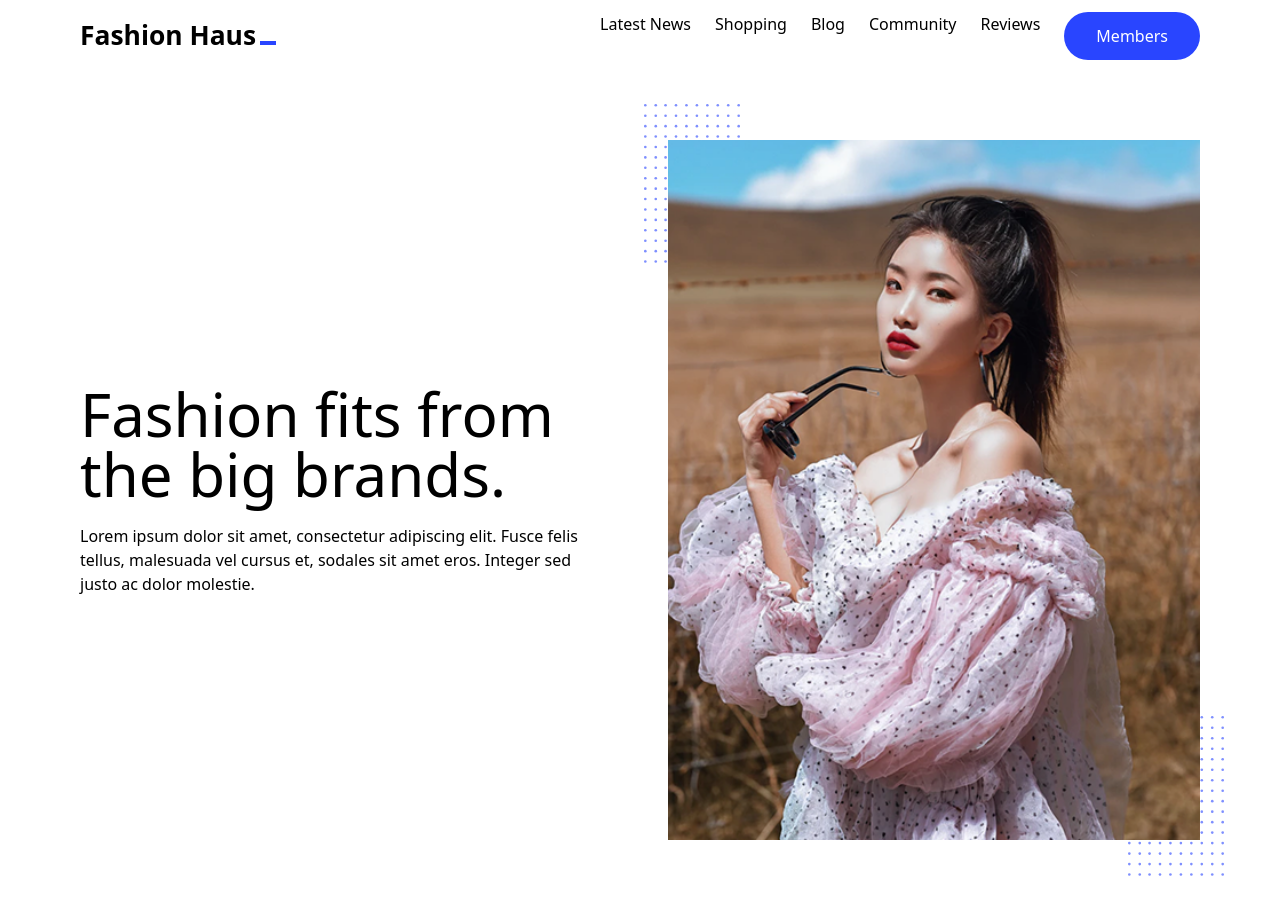
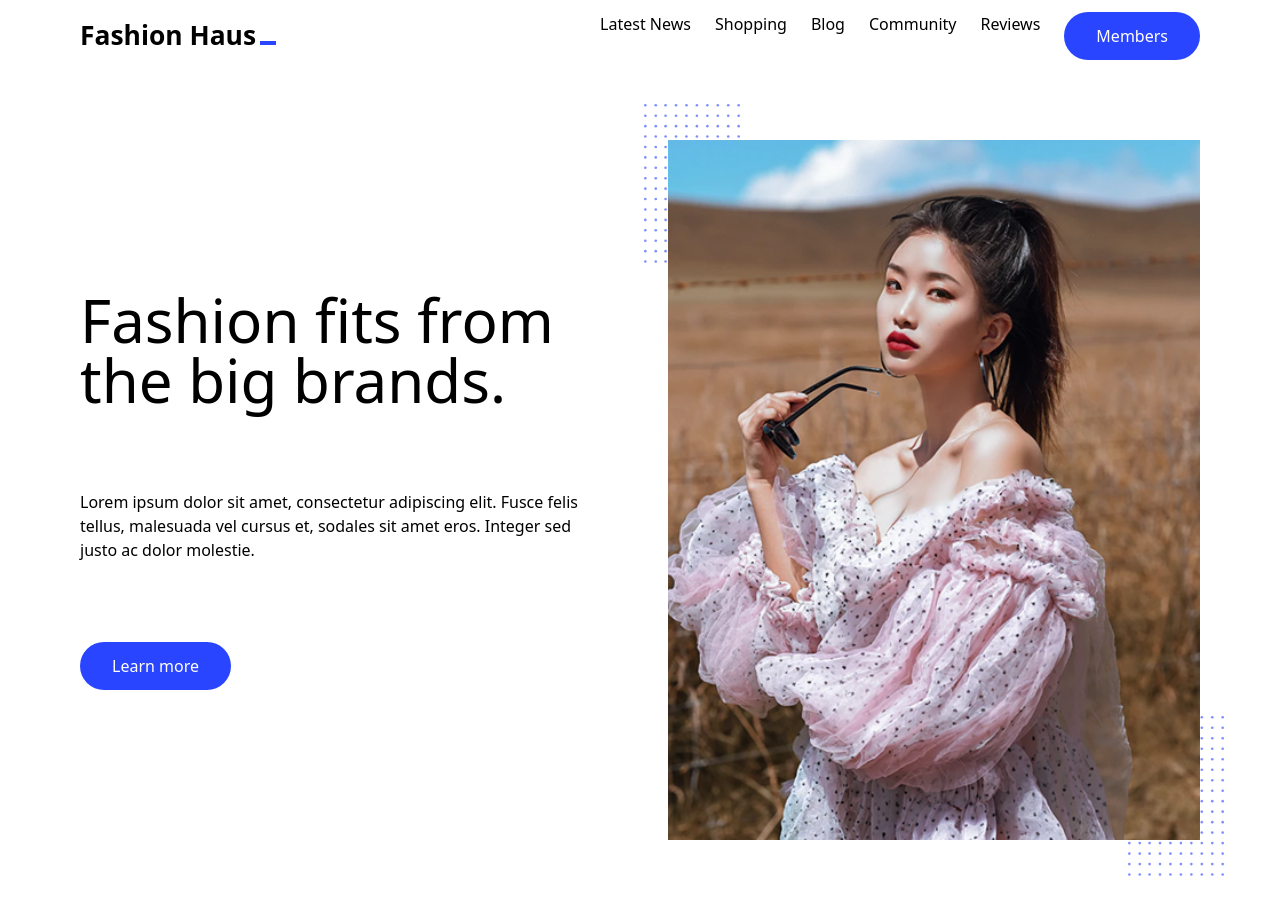
Before and after one commit to godarzizahra/React-Landing-page, a React (Vite) app: page / in a window 1280 px wide. Built offline with nearby package versions, Linux system fonts and the light colour scheme.

Commit message:
Add reusable Button component to Hero section

```diff
--- a/src/components/home/heroSection.tsx
+++ b/src/components/home/heroSection.tsx
@@ -1,3 +1,5 @@
+import { Button } from "./shared/shared";
+
 export function Herosection() {
 	return (
 		<div
@@ -9,7 +11,7 @@ export function Herosection() {
         py-10
       "
 		>
-			<div className="flex flex-col gap-5 text-center lg:text-left">
+			<div className="flex flex-col gap-20 text-center lg:text-left">
 				<h1 className="text-3xl sm:text-4xl lg:text-6xl max-w-xl">
 					Fashion fits from the big brands.
 				</h1>
@@ -19,6 +21,9 @@ export function Herosection() {
 					tellus, malesuada vel cursus et, sodales sit amet eros. Integer sed
 					justo ac dolor molestie.
 				</p>
+				<div>
+					<Button text="Learn more" />
+				</div>
 			</div>
 
 			<div className="w-full lg:w-1/2 relative py-7 flex justify-center items-center">
```
